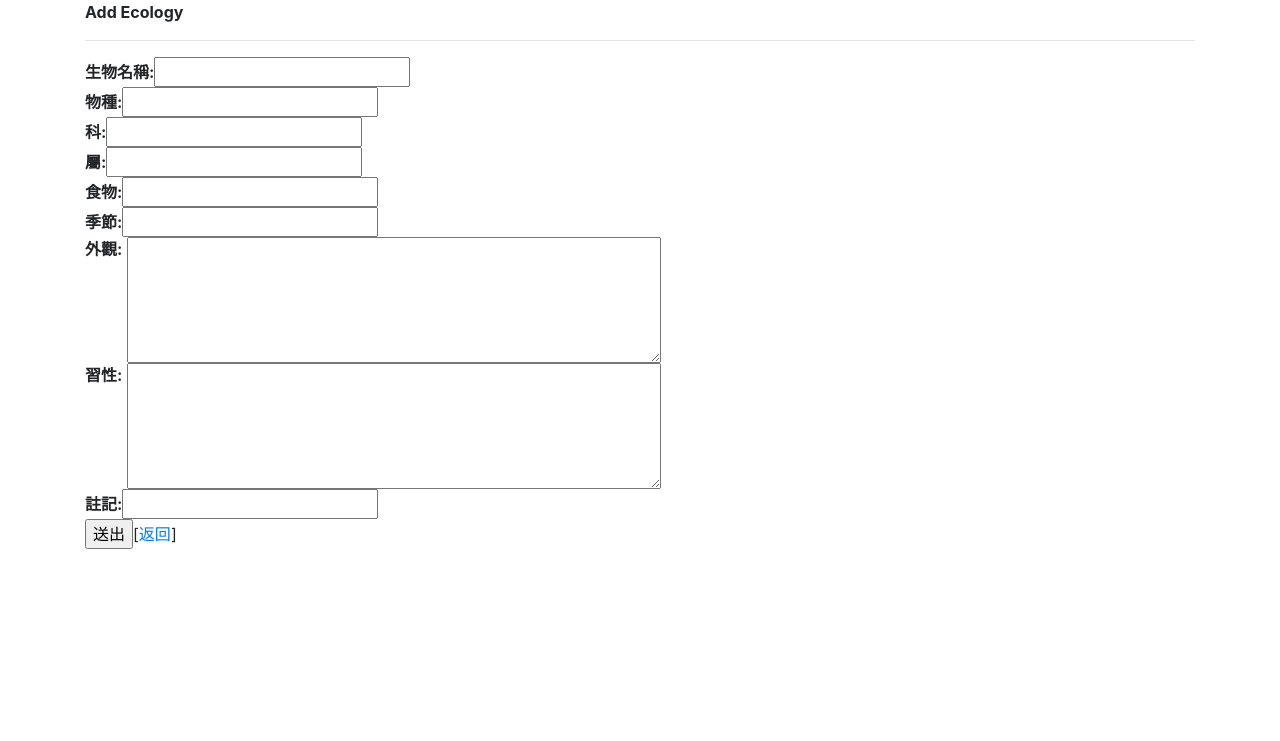
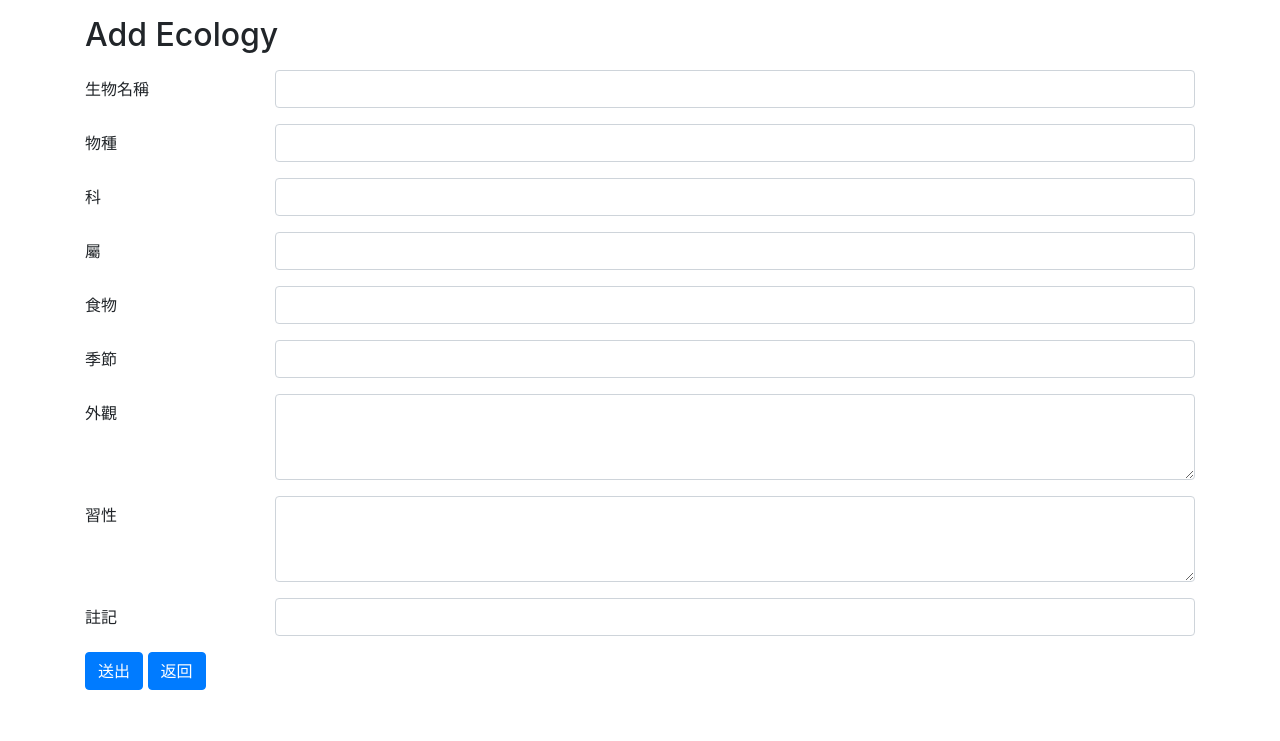
Before and after one commit to SE-Frog/Ecology_frontend, a PHP site: page /SearchView_add.php in a window 1280 px wide. Shown: the part 59-800 px from the top of the page. Run offline with PHP 8.4, Linux system fonts and the light colour scheme; the visitor is signed in with stand-in values (Sample User, id 1); some libraries are stand-ins or nearby versions.

Commit message:
beautify

```diff
--- a/Views/SearchView_add.php
+++ b/Views/SearchView_add.php
@@ -9,24 +9,77 @@
 /* 先針對post進來的id，再以id與資料庫比對，存取資料庫的值到變數中 */
 ?>
 
-<div class="container">
-  <b>Add Ecology</b>
-  <hr/>
-  <form method="post" action="../Control/Control.php?act=createEcology">
-    <b>生物名稱:</b><input type="text" name="organismname" id="organismname" /><br/>
-    <b>物種:</b><input type="text" name="label" id="label" /><br/>
-    <b>科:</b><input type="text" name="family" id="family" /><br/>
-    <b>屬:</b><input type="text" name="genus" id="genus" /><br/>
-    <b>食物:</b><input type="text" name="food" id="food" /><br/>
-    <b>季節:</b><input type="text" name="season" id="season" /><br/>
-    <b>外觀:</b>
-    <textarea name="status" type="text" id="status" cols="50" rows="5" style="vertical-align:top"></textarea><br/>
-    <b>習性:</b>
-    <textarea name="habitat" type="text" id="habitat" cols="50" rows="5" style="vertical-align:top"></textarea><br/>
-    <b>註記:</b><input type="text" name="note" id="note" /><br/>
-    <input type="submit" name="Submit" value="送出" />[<a href='../Views/SearchView.php'>返回</a>]
-  </form>
-</div>
+<head>
+  <meta charset="UTF-8" />
+  <title>新增資料</title>
+</head>
+<body>
+  <div class="container mt-3">
+    <h2 class="mb-3">Add Ecology</h2>
+    <form method="post" action="../Control/Control.php?act=createEcology">
+      <div class="form-group row">
+        <label for="organismname" class="col-md-2 col-form-label">生物名稱</label>
+        <div class="col-md-10">
+          <input type="text" name="organismname" class="form-control" id="organismname"/>
+        </div>
+      </div>
+      <div class="form-group row">
+        <label for="label" class="col-md-2 col-form-label">物種</label>
+        <div class="col-md-10">
+          <input type="text" name="label" class="form-control" id="label"/>
+        </div>
+      </div>
+      <div class="form-group row">
+        <label for="family" class="col-md-2 col-form-label">科</label>
+        <div class="col-md-10">
+          <input type="text" name="family" class="form-control" id="family"/>
+        </div>
+      </div>
+      <div class="form-group row">
+        <label for="genus" class="col-md-2 col-form-label">屬</label>
+        <div class="col-md-10">
+          <input type="text" name="genus" class="form-control" id="genus"/>
+        </div>
+      </div>
+      <div class="form-group row">
+        <label for="food" class="col-md-2 col-form-label">食物</label>
+        <div class="col-md-10">
+          <input type="text" name="food" class="form-control" id="food"/>
+        </div>
+      </div>
+      <div class="form-group row">
+        <label for="season" class="col-md-2 col-form-label">季節</label>
+        <div class="col-md-10">
+          <input type="text" name="season" class="form-control" id="season"/>
+        </div>
+      </div>
+      <div class="form-group row">
+        <label for="status" class="col-md-2 col-form-label">外觀</label>
+        <div class="col-md-10">
+          <textarea name="status" class="form-control" rows="3" id="status"></textarea>
+        </div>
+      </div>
+      <div class="form-group row">
+        <label for="habitat" class="col-md-2 col-form-label">習性</label>
+        <div class="col-md-10">
+          <textarea name="habitat" class="form-control" rows="3" id="habitat"></textarea>
+        </div>
+      </div>
+      <div class="form-group row">
+        <label for="note" class="col-md-2 col-form-label">註記</label>
+        <div class="col-md-10">
+          <input type="text" name="note" class="form-control" id="note"/>
+        </div>
+      </div>
+      <div class="form-group row">
+        <div class="col-12">
+          <input type="submit" name="Submit" class="btn btn-primary" value="送出" />
+          <input type="button" value="返回" class="btn btn-primary" onclick="location.href='../Views/SearchView.php'">
+        </div>
+      </div>
+    </form>
+  </div>
+</body>
 <?php
   include 'footer.php';
 ?>
```
